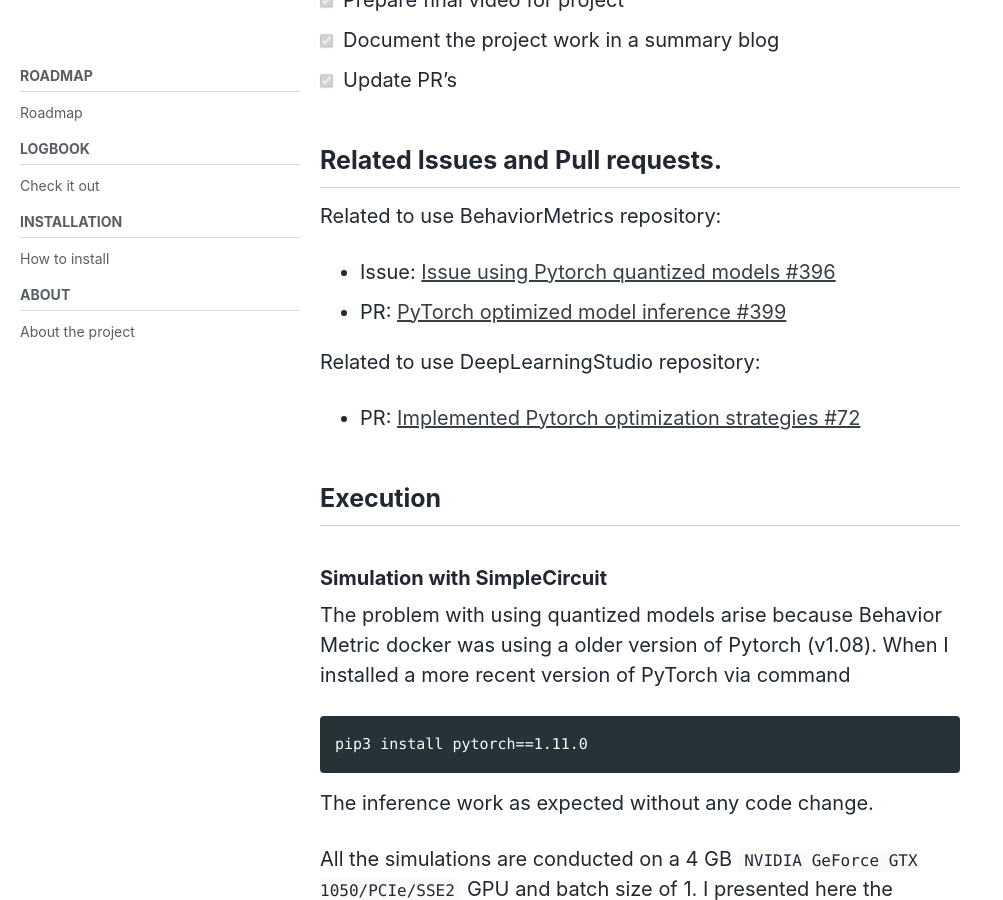
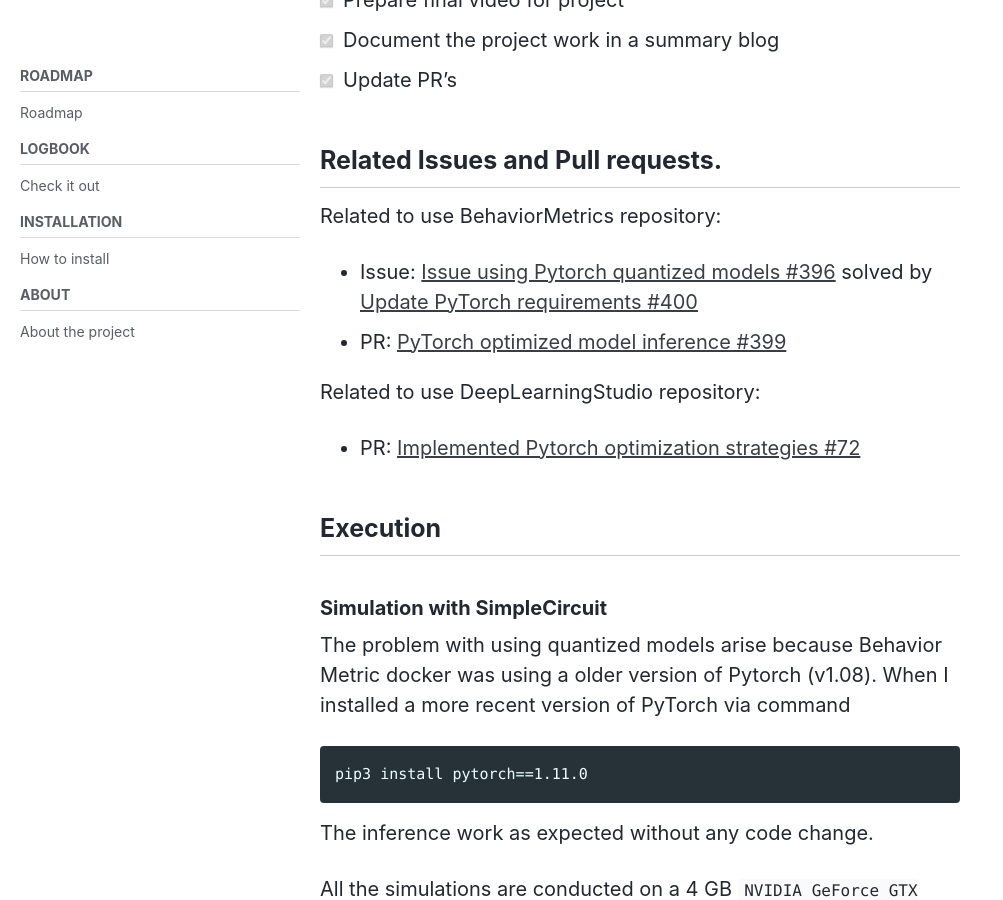
Before and after one commit to TheRoboticsClub/gsoc2022-Nikhil_Paliwal, a Jekyll site: the page built from docs/_posts/2022-08-30-Coding-Period-Week-12.md, in a window 1280 px wide and 900 px high, scrolled down 696 px. Shown: the whole window, without its empty margins (0-1003 px from the left). Built offline with Jekyll 4.4.1, drawn with Linux system fonts in a browser that asks for light colours; cached includes are drawn as plain includes; nearby versions of some CDN libraries.

Commit message:
Update 2022-08-30-Coding-Period-Week-12.md

```diff
--- a/docs/_posts/2022-08-30-Coding-Period-Week-12.md
+++ b/docs/_posts/2022-08-30-Coding-Period-Week-12.md
@@ -42,7 +42,7 @@ frameworks and optimization strategies.
 ## Related Issues and Pull requests.
 
 Related to use BehaviorMetrics repository:
-* Issue: [Issue using Pytorch quantized models #396](https://github.com/JdeRobot/BehaviorMetrics/issues/396)
+* Issue: [Issue using Pytorch quantized models #396](https://github.com/JdeRobot/BehaviorMetrics/issues/396) solved by [Update PyTorch requirements #400](https://github.com/JdeRobot/BehaviorMetrics/pull/400)
 * PR: [PyTorch optimized model inference #399](https://github.com/JdeRobot/BehaviorMetrics/pull/399)
 
 Related to use DeepLearningStudio repository:
```
